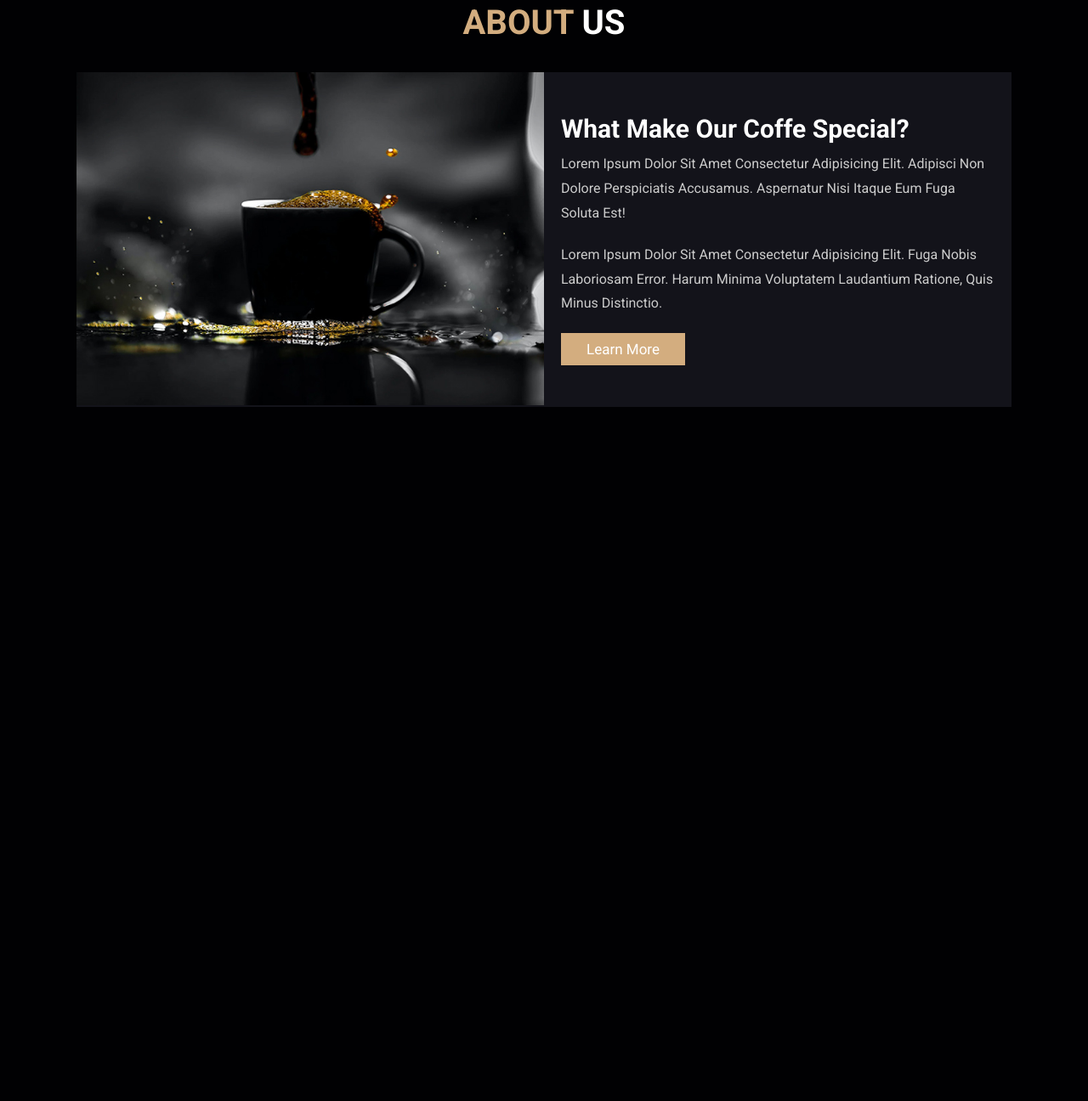
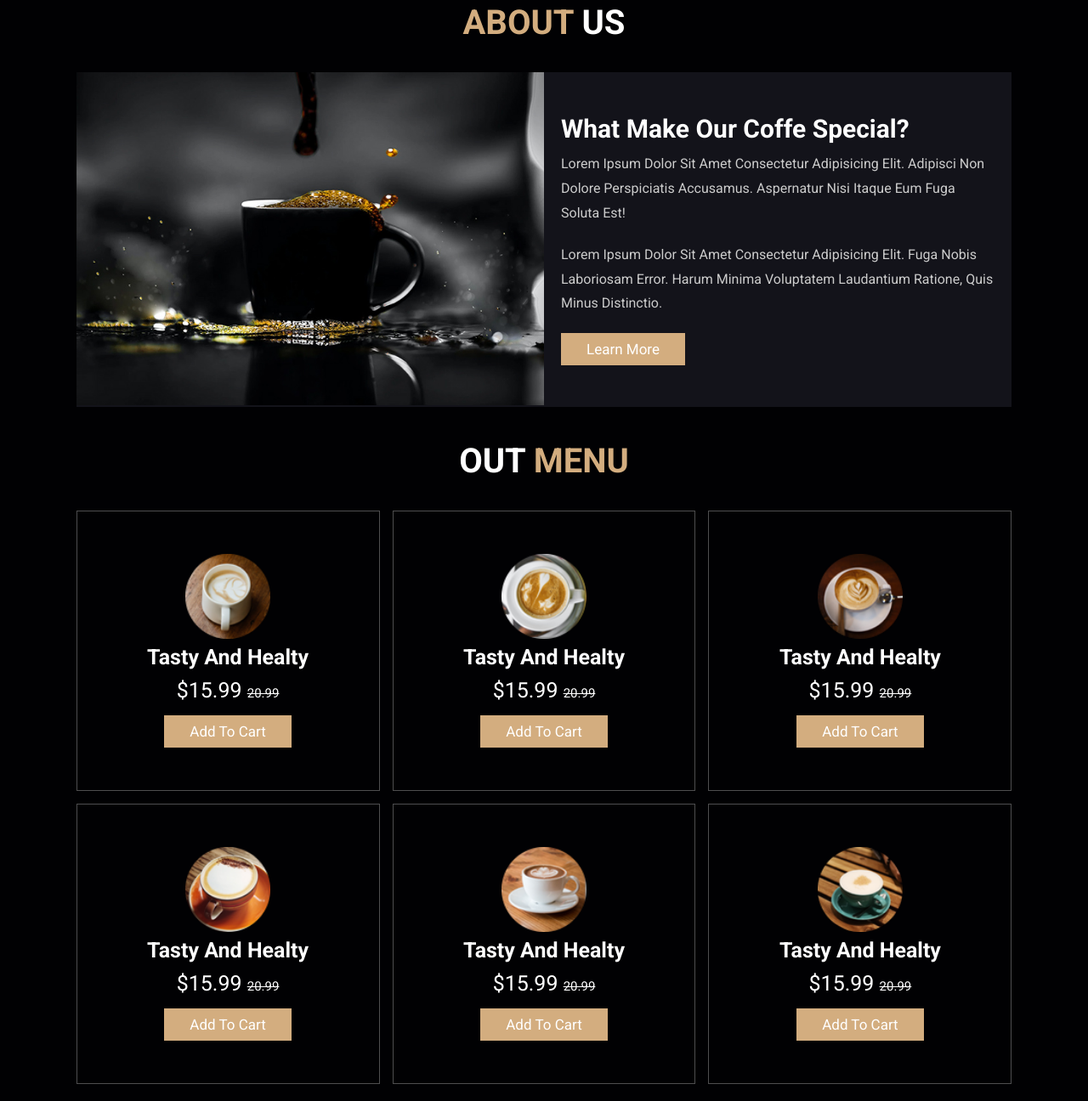
Before and after one commit to dev-ashik/online-coffee-shop-html, a plain HTML site: page index.html in a window 1280 px wide. Shown: the part 817-2113 px from the top of the page at 85% size. Before the commit the page ends 1316 px from the top, so only its background shows below. Drawn offline with Linux system fonts and the light colour scheme.

Commit message:
menu section done

```diff
--- a/index.html
+++ b/index.html
@@ -108,6 +108,49 @@
     </section>
     <!-- about section end -->
 
+    <!-- menu secion start -->
+    <section class="menu" id="menu">
+      <h1 class="heading">out <span>menu</span></h1>
+      <div class="box-container">
+        <div class="box">
+          <img src="./images/menu-1.png" alt="">
+          <h3>tasty and healty</h3>
+          <div class="price">$15.99 <span>20.99</span></div>
+          <a href="#" class="btn">add to cart</a>
+        </div>
+        <div class="box">
+          <img src="./images/menu-2.png" alt="">
+          <h3>tasty and healty</h3>
+          <div class="price">$15.99 <span>20.99</span></div>
+          <a href="#" class="btn">add to cart</a>
+        </div>
+        <div class="box">
+          <img src="./images/menu-3.png" alt="">
+          <h3>tasty and healty</h3>
+          <div class="price">$15.99 <span>20.99</span></div>
+          <a href="#" class="btn">add to cart</a>
+        </div>
+        <div class="box">
+          <img src="./images/menu-4.png" alt="">
+          <h3>tasty and healty</h3>
+          <div class="price">$15.99 <span>20.99</span></div>
+          <a href="#" class="btn">add to cart</a>
+        </div>
+        <div class="box">
+          <img src="./images/menu-5.png" alt="">
+          <h3>tasty and healty</h3>
+          <div class="price">$15.99 <span>20.99</span></div>
+          <a href="#" class="btn">add to cart</a>
+        </div>
+        <div class="box">
+          <img src="./images/menu-6.png" alt="">
+          <h3>tasty and healty</h3>
+          <div class="price">$15.99 <span>20.99</span></div>
+          <a href="#" class="btn">add to cart</a>
+        </div>
+      </div>
+    </section>
+    <!-- menu secion end -->
 
 
     <!-- custom js file link -->
--- a/style.css
+++ b/style.css
@@ -273,8 +273,47 @@ section {
 
 }
 
+/* Menu */
+.menu .box-container {
+  display: grid;
+  grid-template-columns: repeat(auto-fit, minmax(30rem, 1fr));
+  gap: 1.5rem;
+}
 
+.menu .box-container .box {
+  padding: 5rem;
+  text-align: center;
+  border: var(--border);
+}
 
+.menu .box-container .box img {
+  height: 10rem;
+}
+
+.menu .box-container .box h3 {
+  color: #fff;
+  font-size: 2.5rem;
+  padding: .5rem 0;
+}
+
+.menu .box-container .box .price {
+  color: #fff;
+  font-size: 2.5rem;
+  padding: .5rem 0;
+}
+
+.menu .box-container .box .price span {
+  font-size: 1.5rem;
+  text-decoration: line-through;
+}
+
+.menu .box-container .box:hover {
+  background: #fff;
+}
+
+.menu .box-container .box:hover > * {
+  color: var(--black);
+}
 
 
 
```
